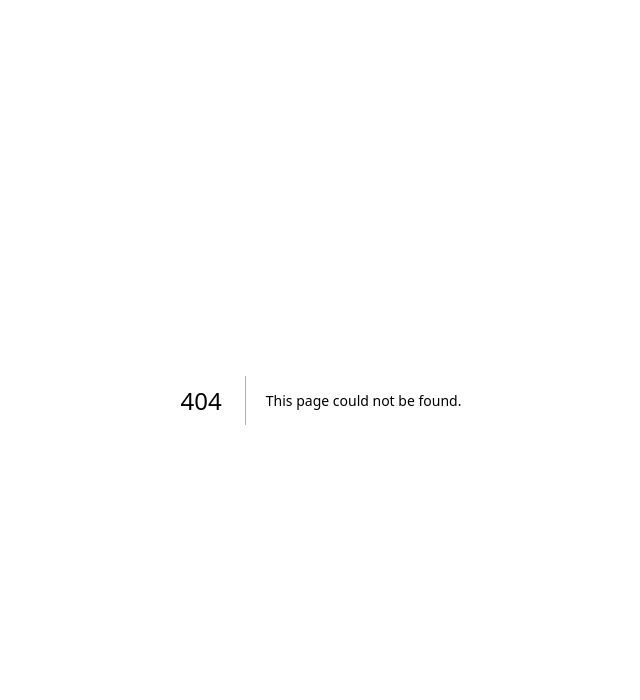
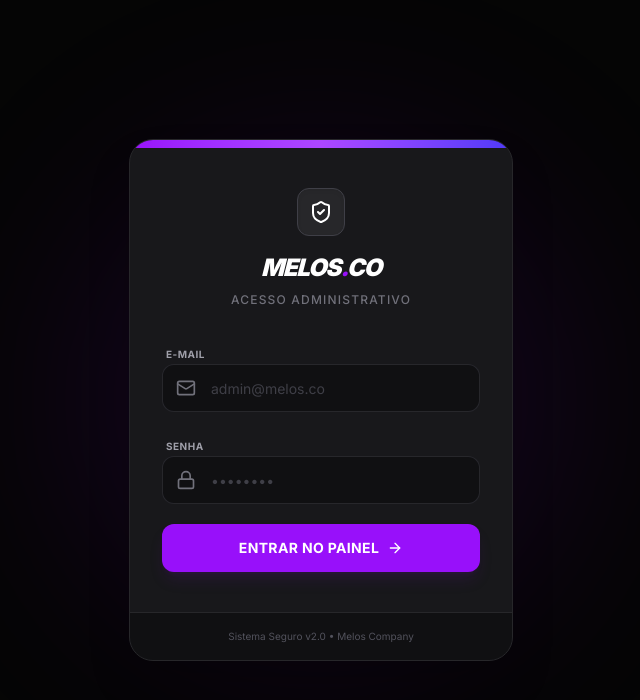
Before and after one commit to SrFlag/Melos-Company, a Next.js app: page /admin/login in a window 1280 px wide. Before the commit this address had no page. Shown: the top 700 px of the page, without its empty margins (319-959 px from the left). Built offline with nearby package versions, Linux system fonts and the light colour scheme; no server answers.

Commit message:
login add ADM

```diff
--- /dev/null
+++ b/src/app/admin/layout.tsx
@@ -0,0 +1,48 @@
+"use client";
+
+import { useEffect, useState } from "react";
+import { supabase } from "../../../public/lib/supabase";
+import { useRouter, usePathname } from "next/navigation";
+import { Loader2 } from "lucide-react";
+
+export default function AdminLayout({
+  children,
+}: {
+  children: React.ReactNode;
+}) {
+  const router = useRouter();
+  const pathname = usePathname(); // Para saber em qual página estamos
+  const [loading, setLoading] = useState(true);
+
+  useEffect(() => {
+    async function checkUser() {
+      // Se já estiver na página de login, não precisa verificar (evita loop infinito)
+      if (pathname === "/admin/login") {
+        setLoading(false);
+        return;
+      }
+
+      const { data: { session } } = await supabase.auth.getSession();
+
+      if (!session) {
+        // Se não tem sessão, chuta pro login
+        router.push("/admin/login");
+      } else {
+        // Se tem sessão, libera o acesso
+        setLoading(false);
+      }
+    }
+
+    checkUser();
+  }, [router, pathname]);
+
+  if (loading) {
+    return (
+      <div className="min-h-screen bg-[#09090b] flex items-center justify-center text-purple-500">
+        <Loader2 className="w-10 h-10 animate-spin" />
+      </div>
+    );
+  }
+
+  return <>{children}</>;
+}
--- /dev/null
+++ b/src/app/admin/login/page.tsx
@@ -0,0 +1,129 @@
+"use client";
+
+import { useState } from "react";
+import { supabase } from "../../../../public/lib/supabase";
+import { useRouter } from "next/navigation";
+import { Lock, Mail, Loader2, ArrowRight, ShieldCheck } from "lucide-react";
+
+export default function AdminLogin() {
+  const router = useRouter();
+  const [loading, setLoading] = useState(false);
+  const [email, setEmail] = useState("");
+  const [password, setPassword] = useState("");
+  const [errorMsg, setErrorMsg] = useState("");
+
+  const handleLogin = async (e: React.FormEvent) => {
+    e.preventDefault();
+    setLoading(true);
+    setErrorMsg("");
+
+    const { error } = await supabase.auth.signInWithPassword({
+      email,
+      password,
+    });
+
+    if (error) {
+      setErrorMsg("Acesso negado. Verifique seus dados.");
+      setLoading(false);
+    } else {
+      router.push("/admin");
+    }
+  };
+
+  return (
+    <div className="min-h-screen w-full bg-[#050505] flex items-center justify-center p-4 selection:bg-purple-500/30 font-sans">
+
+      {/* Background Decorativo (Luz Roxa) */}
+      <div className="fixed top-1/2 left-1/2 -translate-x-1/2 -translate-y-1/2 w-[500px] h-[500px] bg-purple-600/10 blur-[100px] rounded-full pointer-events-none" />
+
+      {/* --- CARTÃO DE LOGIN (Centralizado e Largura Fixa) --- */}
+      <div className="w-full max-w-sm bg-zinc-900 border border-zinc-800 rounded-3xl shadow-2xl relative z-10 overflow-hidden">
+
+        {/* Barra Superior Colorida */}
+        <div className="h-2 w-full bg-gradient-to-r from-purple-600 via-purple-500 to-indigo-600"></div>
+
+        <div className="px-8 py-10"> {/* Margem interna generosa */}
+
+          {/* Cabeçalho */}
+          <div className="text-center mb-8">
+            <div className="inline-flex items-center justify-center w-12 h-12 rounded-xl bg-zinc-800 text-white mb-4 shadow-inner border border-zinc-700">
+              <ShieldCheck className="w-6 h-6" />
+            </div>
+            <h1 className="text-2xl font-black italic tracking-tighter text-white">
+              MELOS<span className="text-purple-600">.</span>CO
+            </h1>
+            <p className="text-zinc-500 text-xs font-medium uppercase tracking-widest mt-2">Acesso Administrativo</p>
+          </div>
+
+          {/* Formulário */}
+          <form onSubmit={handleLogin} className="space-y-5">
+
+            {/* Campo E-mail */}
+            <div className="space-y-1.5">
+              <label className="text-[10px] font-bold text-zinc-400 uppercase tracking-wider ml-1">E-mail</label>
+              <div className="relative flex items-center">
+                {/* Ícone (Fixo na esquerda) */}
+                <div className="absolute left-0 w-12 h-full flex items-center justify-center text-zinc-500 pointer-events-none z-10">
+                  <Mail className="w-5 h-5" />
+                </div>
+                {/* Input com padding esquerdo forçado (pl-12) */}
+                <input
+                  type="email"
+                  required
+                  value={email}
+                  onChange={(e) => setEmail(e.target.value)}
+                  placeholder="admin@melos.co"
+                  className="w-full bg-zinc-950/50 border border-zinc-700/50 rounded-xl h-12 pl-12 pr-4 text-sm text-white focus:border-purple-500 focus:bg-zinc-950 focus:ring-1 focus:ring-purple-500 outline-none transition-all placeholder:text-zinc-700"
+                />
+              </div>
+            </div>
+
+            {/* Campo Senha */}
+            <div className="space-y-1.5">
+              <label className="text-[10px] font-bold text-zinc-400 uppercase tracking-wider ml-1">Senha</label>
+              <div className="relative flex items-center">
+                <div className="absolute left-0 w-12 h-full flex items-center justify-center text-zinc-500 pointer-events-none z-10">
+                  <Lock className="w-5 h-5" />
+                </div>
+                <input
+                  type="password"
+                  required
+                  value={password}
+                  onChange={(e) => setPassword(e.target.value)}
+                  placeholder="••••••••"
+                  className="w-full bg-zinc-950/50 border border-zinc-700/50 rounded-xl h-12 pl-12 pr-4 text-sm text-white focus:border-purple-500 focus:bg-zinc-950 focus:ring-1 focus:ring-purple-500 outline-none transition-all placeholder:text-zinc-700"
+                />
+              </div>
+            </div>
+
+            {/* Mensagem de Erro */}
+            {errorMsg && (
+              <div className="bg-red-500/10 border border-red-500/20 text-red-400 text-xs font-bold px-4 py-3 rounded-lg text-center animate-pulse">
+                {errorMsg}
+              </div>
+            )}
+
+            {/* Botão */}
+            <button
+              type="submit"
+              disabled={loading}
+              className="w-full bg-purple-600 hover:bg-purple-700 text-white font-bold h-12 rounded-xl transition-all shadow-lg shadow-purple-900/20 hover:shadow-purple-900/40 hover:-translate-y-0.5 flex items-center justify-center gap-2 active:scale-[0.98] disabled:opacity-50 disabled:cursor-not-allowed mt-2 text-sm uppercase tracking-wide"
+            >
+              {loading ? (
+                <> <Loader2 className="w-4 h-4 animate-spin" /> Verificando... </>
+              ) : (
+                <> Entrar no Painel <ArrowRight className="w-4 h-4" /> </>
+              )}
+            </button>
+          </form>
+
+        </div>
+
+        {/* Rodapé do Cartão */}
+        <div className="bg-zinc-950/50 px-8 py-4 border-t border-zinc-800 text-center">
+          <p className="text-[10px] text-zinc-600">Sistema Seguro v2.0 • Melos Company</p>
+        </div>
+      </div>
+    </div>
+  );
+}
```
